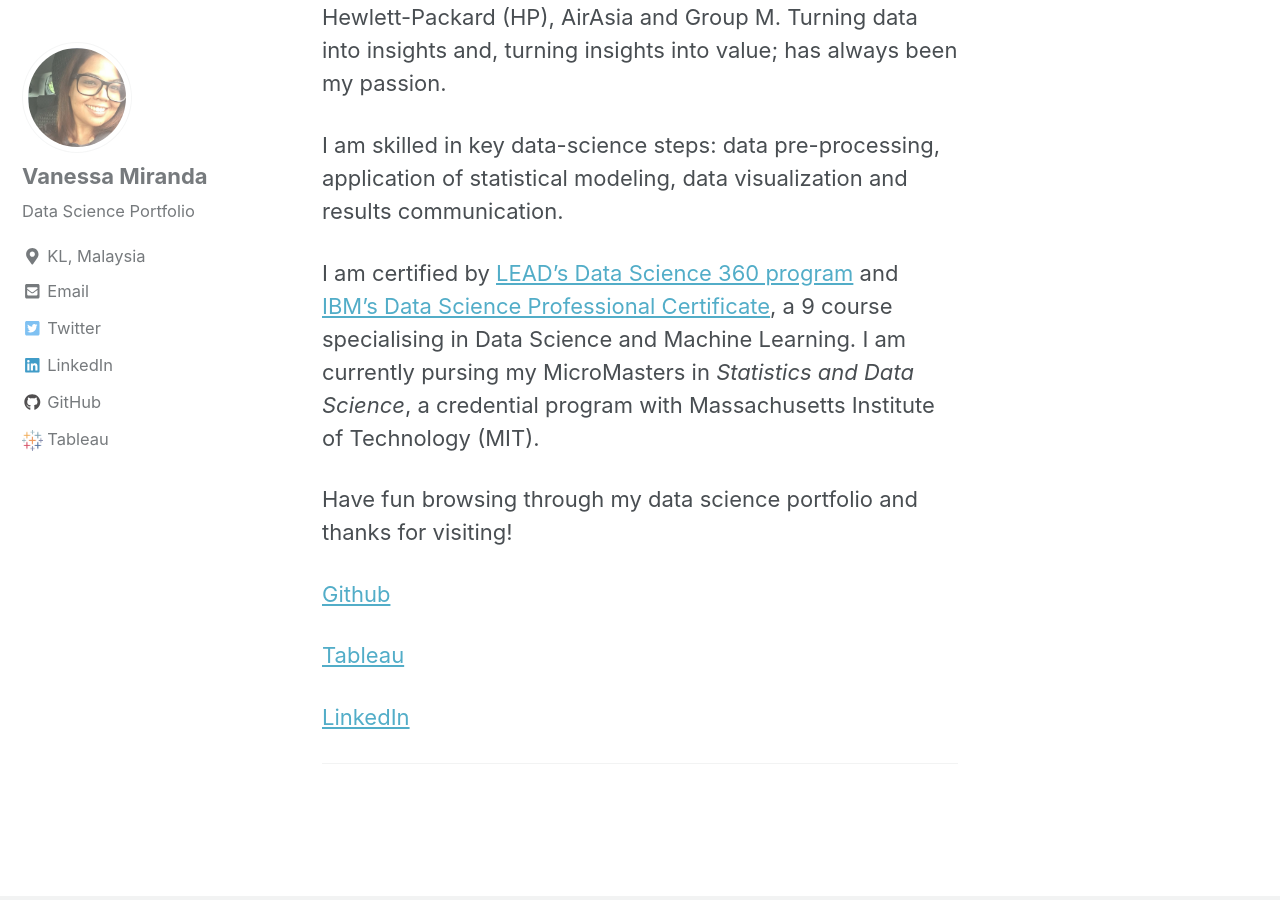
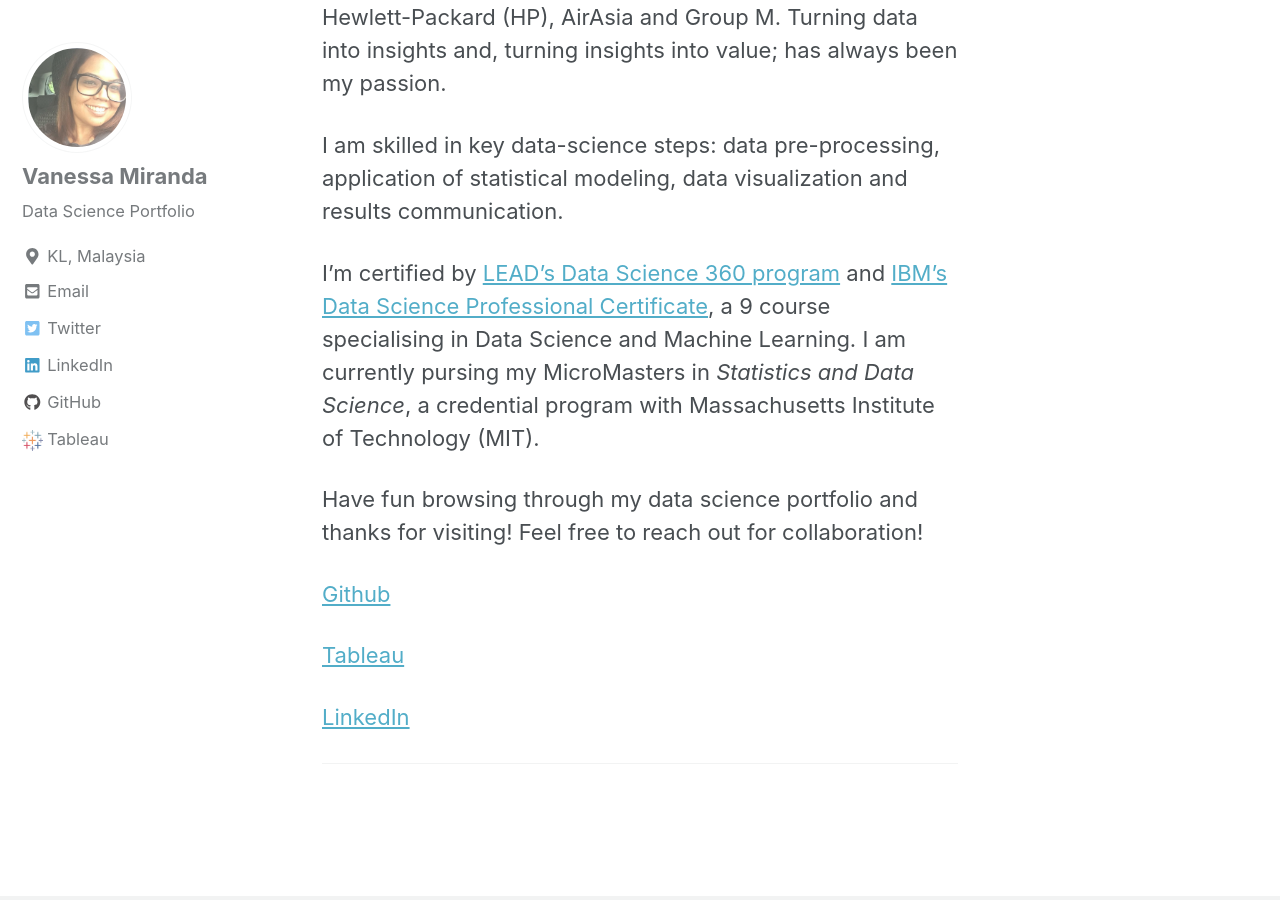
Before and after one commit to vanessamiranda/vanessamiranda.github.io, a Jekyll site: the page built from _pages/about.md, in a window 1280 px wide and 900 px high, scrolled down 810 px. Built offline with Jekyll 4.4.1, drawn with Linux system fonts in a browser that asks for light colours; nearby versions of some CDN libraries.

Commit message:
update about page

```diff
--- a/_pages/about.md
+++ b/_pages/about.md
@@ -11,9 +11,9 @@
 
 I am skilled in key data-science steps: data pre-processing, application of statistical modeling, data visualization and results communication.
 
-I am certified by [LEAD's Data Science 360 program](https://drive.google.com/file/d/1vampVS6D48Lu1LdUm8_HOpgf3swUv8N-/view) and [IBM's Data Science Professional Certificate](https://www.coursera.org/account/accomplishments/specialization/95MKH4XSL2XA), a 9 course specialising in Data Science and Machine Learning. I am currently pursing my MicroMasters in *Statistics and Data Science*, a credential program with Massachusetts Institute of Technology (MIT).
+I'm certified by [LEAD's Data Science 360 program](https://drive.google.com/file/d/1vampVS6D48Lu1LdUm8_HOpgf3swUv8N-/view) and [IBM's Data Science Professional Certificate](https://www.coursera.org/account/accomplishments/specialization/95MKH4XSL2XA), a 9 course specialising in Data Science and Machine Learning. I am currently pursing my MicroMasters in *Statistics and Data Science*, a credential program with Massachusetts Institute of Technology (MIT).
 
-Have fun browsing through my data science portfolio and thanks for visiting!
+Have fun browsing through my data science portfolio and thanks for visiting! Feel free to reach out for collaboration!
 
 [Github](https://github.com/vanessamiranda)
 
```
